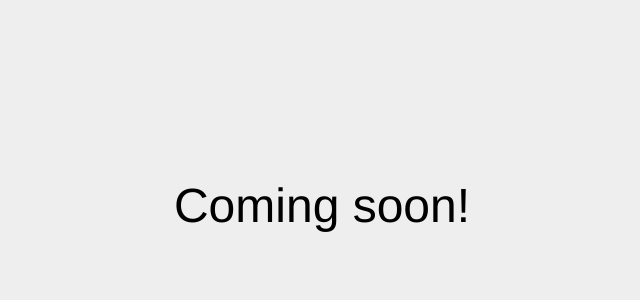
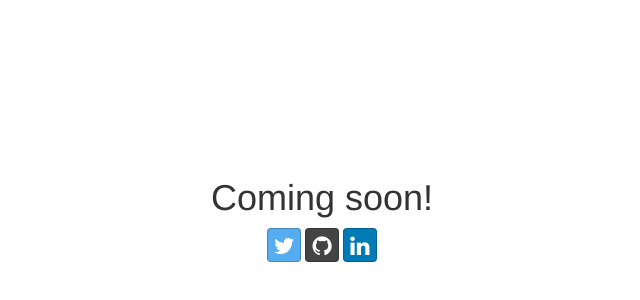
Before and after one commit to MajidLaouikili/robertnorthard.com-ui, a plain HTML site: page index.html in a window 1280 px wide. Shown: the part 142-442 px from the top of the page, without its empty margins (318-958 px from the left). Drawn offline with nearby package versions, Linux system fonts and the light colour scheme.

Commit message:
Added social icons, Twitter, Linkedin, Github

```diff
--- a/index.html
+++ b/index.html
@@ -4,12 +4,30 @@
 <title>Home | robertnorthard.com</title>
   <meta charset='utf-8'>
   <meta name="viewport" content="width=device-width, initial-scale=1.0">
+  <script src="https://ajax.googleapis.com/ajax/libs/jquery/2.1.3/jquery.min.js"></script>
   <link rel="stylesheet" type="text/css" href="assets/css/default.css">
+	<link rel="stylesheet" type="text/css" href="https://maxcdn.bootstrapcdn.com/bootstrap/3.3.5/css/bootstrap.min.css">
+  <link rel="stylesheet" type="text/css" href="assets/css/bootstrap/bootstrap-social-4.9.1.css">
+  <link rel="stylesheet" href="https://maxcdn.bootstrapcdn.com/font-awesome/4.3.0/css/font-awesome.min.css">
+  <script src="https://maxcdn.bootstrapcdn.com/bootstrap/3.3.5/js/bootstrap.min.js"></script>
 </head>
 
 <body>
   <div id = "content">
     <h1> Coming soon! </h1>
   </div>
+
+  <div id="footer">
+	 <a class="btn btn-social-icon btn-twitter" href="https://twitter.com/robertnorthard" title="Twitter!" rel="nofollow">
+    <i class="fa fa-twitter"></i>
+  </a>
+	 <a class="btn btn-social-icon btn-github" href="https://github.com/RobertNorthard/" title="Github!" rel="nofollow">
+    <i class="fa fa-github">
+   </i>
+  </a>
+	 <a class="btn btn-social-icon btn-linkedin" href="https://uk.linkedin.com/in/robertnorthard" title="Linkedin" rel="nofollow">
+    <i class="fa fa-linkedin"></i>
+  </a>
+ </div>
 </body>
 </html>
```
